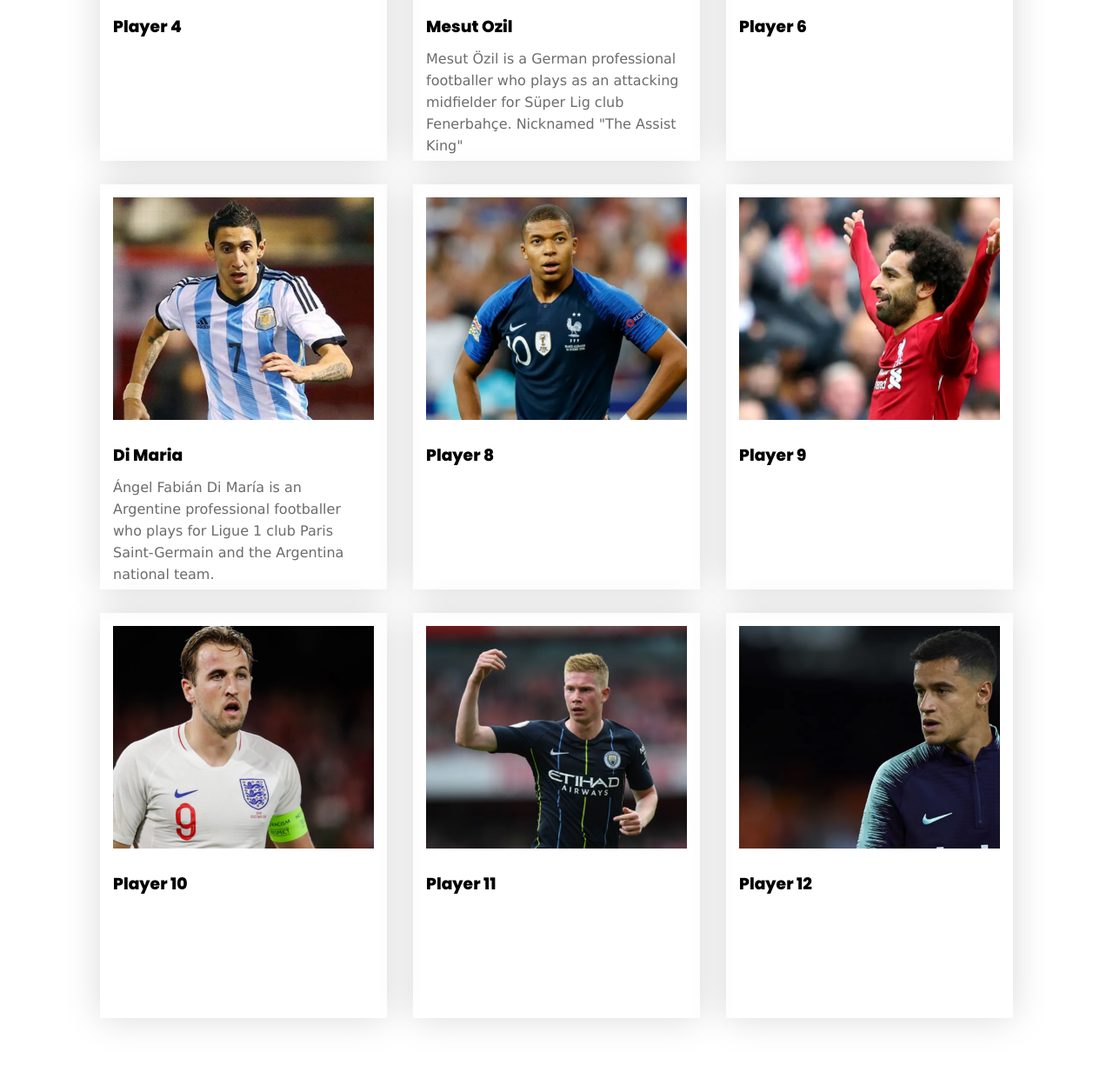
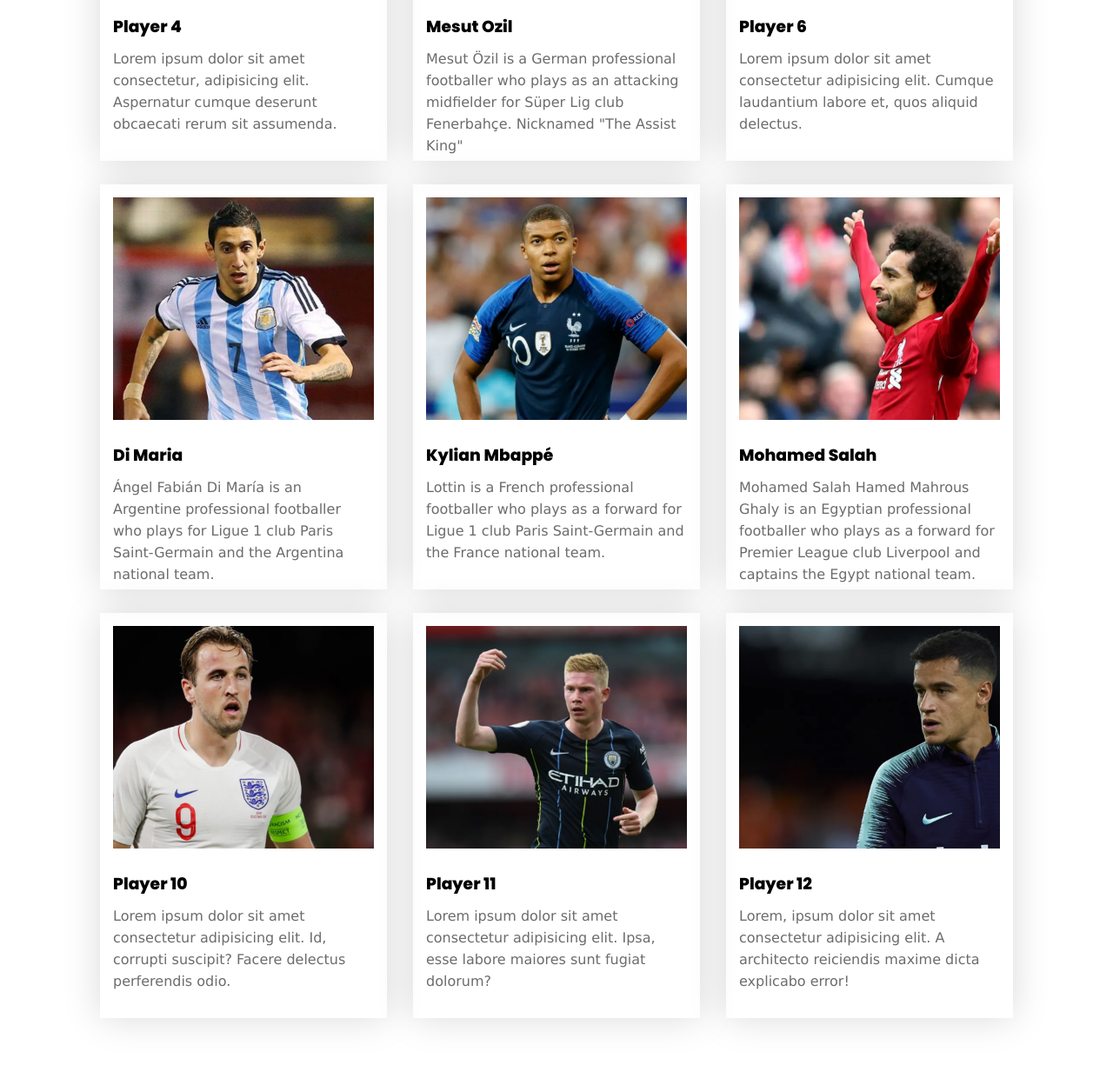
Before and after one commit to Mezbah101/Copa-America--A02, a plain HTML site: page index.html in a window 1280 px wide. Shown: the part 1715-2940 px from the top of the page at 87% size. Drawn offline with Linux system fonts and the light colour scheme.

Commit message:
Final Commit

```diff
--- a/index.html
+++ b/index.html
@@ -95,7 +95,8 @@
                 </div>
                 <div class="player-info">
                     <h3> Player 4</h3>
-                    <p> </p>
+                    <p>Lorem ipsum dolor sit amet consectetur, adipisicing elit. Aspernatur cumque deserunt obcaecati
+                        rerum sit assumenda. </p>
                 </div>
             </article>
             <article class="player">
@@ -117,7 +118,8 @@
                 </div>
                 <div class="player-info">
                     <h3>Player 6</h3>
-                    <p></p>
+                    <p> Lorem ipsum dolor sit amet consectetur adipisicing elit. Cumque laudantium labore et, quos
+                        aliquid delectus.</p>
                 </div>
             </article>
         </div>
@@ -139,8 +141,9 @@
 
                 </div>
                 <div class="player-info">
-                    <h3> Player 8</h3>
-                    <p> </p>
+                    <h3> Kylian Mbappé</h3>
+                    <p> Lottin is a French professional footballer who plays as a forward for Ligue 1 club Paris
+                        Saint-Germain and the France national team.</p>
                 </div>
             </article>
             <article class="player">
@@ -149,8 +152,9 @@
 
                 </div>
                 <div class="player-info">
-                    <h3>Player 9</h3>
-                    <p> </p>
+                    <h3> Mohamed Salah</h3>
+                    <p> Mohamed Salah Hamed Mahrous Ghaly is an Egyptian professional footballer who plays as a forward
+                        for Premier League club Liverpool and captains the Egypt national team.</p>
                 </div>
             </article>
         </div>
@@ -162,7 +166,8 @@
                 </div>
                 <div class="player-info">
                     <h3> Player 10</h3>
-                    <p></p>
+                    <p> Lorem ipsum dolor sit amet consectetur adipisicing elit. Id, corrupti suscipit? Facere delectus
+                        perferendis odio.</p>
                 </div>
             </article>
             <article class="player">
@@ -172,7 +177,8 @@
                 </div>
                 <div class="player-info">
                     <h3>Player 11</h3>
-                    <p></p>
+                    <p> Lorem ipsum dolor sit amet consectetur adipisicing elit. Ipsa, esse labore maiores sunt fugiat
+                        dolorum?</p>
                 </div>
             </article>
             <article class="player">
@@ -182,7 +188,8 @@
                 </div>
                 <div class="player-info">
                     <h3>Player 12</h3>
-                    <p></p>
+                    <p> Lorem, ipsum dolor sit amet consectetur adipisicing elit. A architecto reiciendis maxime dicta
+                        explicabo error!</p>
                 </div>
             </article>
         </div>
--- a/style.css
+++ b/style.css
@@ -159,8 +159,8 @@ justify-content: center;
     width: 32px;
 }
 
-
-@media only screen and (max-width: 600px) {
+       /* for second screen     */
+@media only screen and (max-width: 610px) {
     .fa-bars{
         color:white;
         font-size:25px;
```
